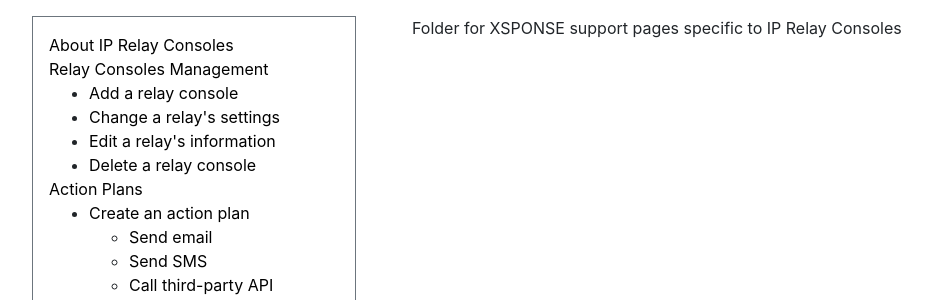
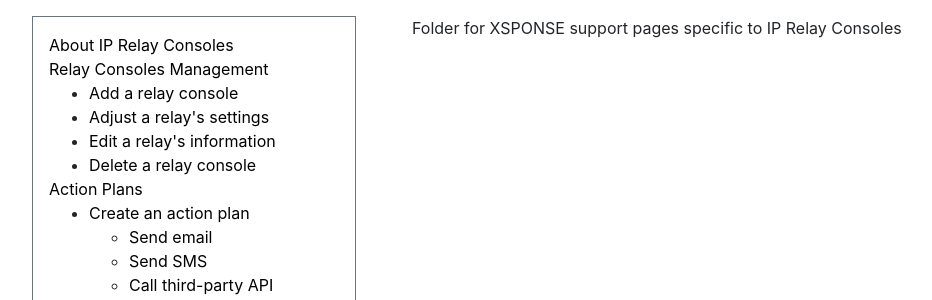
Before and after one commit to NrsSystems/docs, a Jekyll site: the page built from relay-consoles/readme.md, in a window 1280 px wide. Shown: the part 231-531 px from the top of the page, without its empty margins (53-985 px from the left). Built offline with Jekyll 4.4.1, drawn with Linux system fonts in a browser that asks for light colours; our own code applies the rules of GitHub Pages for plain Markdown files.

Commit message:
Update relay_consoles.yml

```diff
--- a/_data/navigation/relay_consoles.yml
+++ b/_data/navigation/relay_consoles.yml
@@ -5,8 +5,8 @@
   items:
     - name: Add a relay console
       href: relay-consoles-management#add-a-relay-console
-    - name: Change a relay's settings
-      href: relay-consoles-management#change-a-relays-settings
+    - name: Adjust a relay's settings
+      href: relay-consoles-management#adjust-a-relays-settings
     - name: Edit a relay's information
       href: relay-consoles-management#edit-a-relays-information
     - name: Delete a relay console
```
